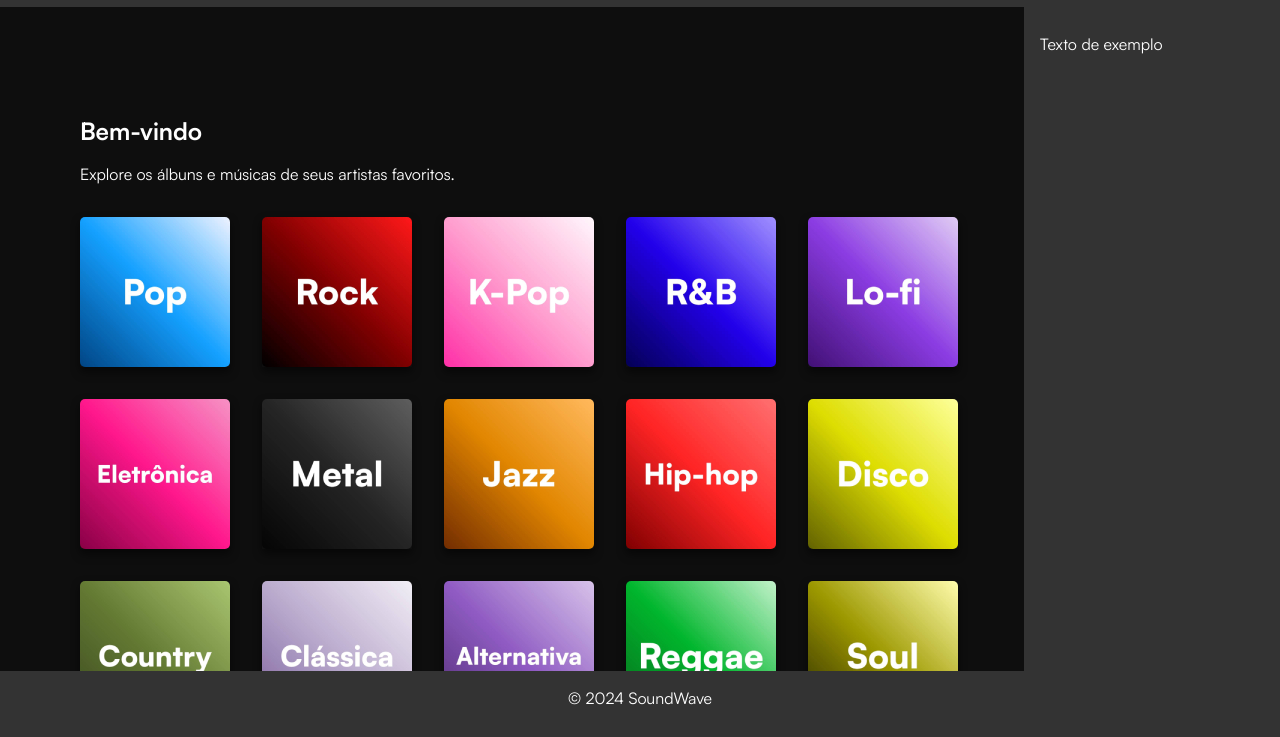
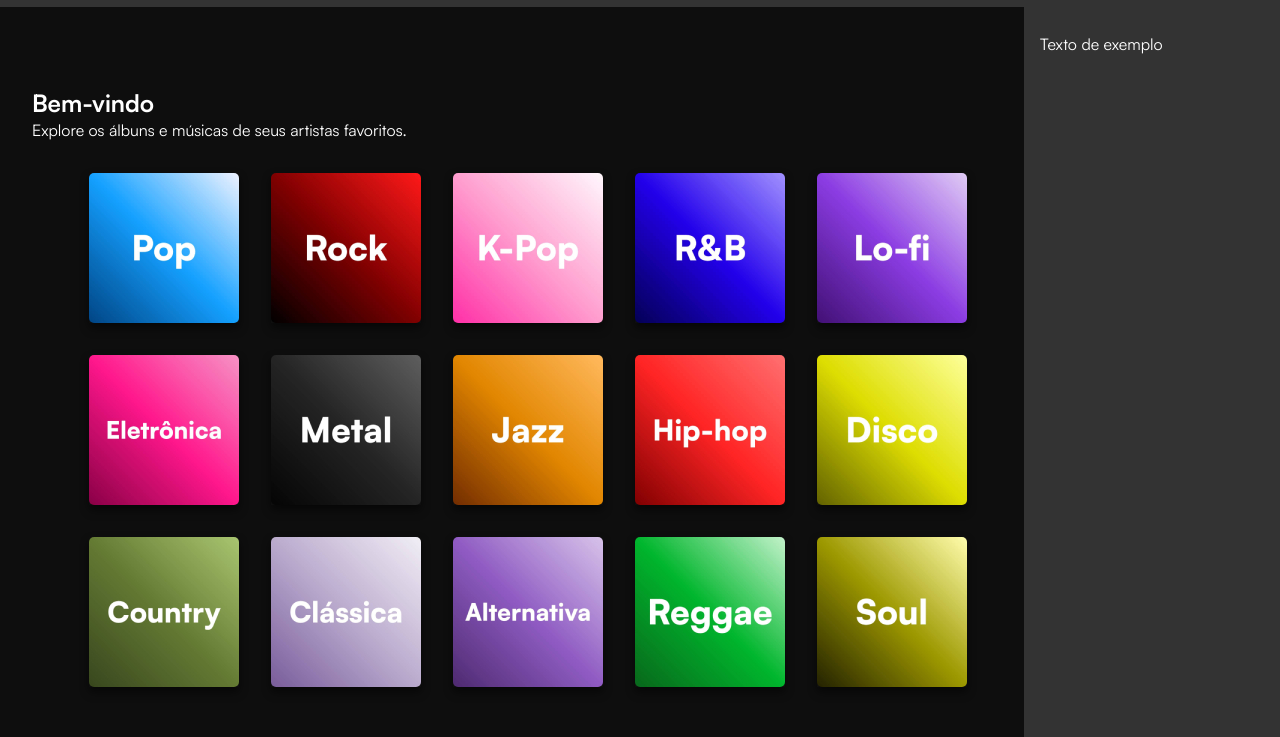
Before and after one commit to hyperGT/SoundWave-Music-Streaming, a plain HTML site: page index.html in a window 1280 px wide. Shown: the part 63-800 px from the top of the page. Drawn offline with nearby package versions, Linux system fonts and the light colour scheme.

Commit message:
Consertando a disposição dos elementos html na tela
Co-authored-by: Davy Andrade <DavyAndrade@users.noreply.github.com>

```diff
--- a/css/artist.css
+++ b/css/artist.css
@@ -12,25 +12,7 @@
 /*conteúdo principal*/
 
 main{
-    width: 80%;
     padding: 0 2em 2em;
-    position: relative;
-    height: 880px;
-    align-items: center;
-    /*background-color: aqua;*/
-    /*flex: 2; */
-}
-
-/*Barra lateral*/
-aside{
-    width: 20%;
-    height: 100%;
-    padding: 6em 1em;
-    background-color:#333;
-    position: fixed;
-    bottom: 0;
-    right: 0;
-    /*z-index: -1;*/
 }
 
 .banner {
@@ -66,22 +48,17 @@ aside{
 }
 
 .perfil{
-    /*background-color: aqua;*/
-    height: 35%;
+    height: 300px;
 }
 
 .discografia{
     width: 100%;
-    margin-top: 10em;
     align-items: center;
     justify-content: center;
-    /*background-color: green;     */
 }
 
 #albums{
     width: 100%;
-    margin-top: 3em;
-    /*background-color: goldenrod;*/
 }
 
 a{
--- a/css/genre.css
+++ b/css/genre.css
@@ -4,26 +4,10 @@
 
 /*conteúdo principal*/
 main{
-    width: 80%;
-    padding: 0 2em 2em;
-    position: relative;
+    padding: 5em 2em 2em;
     height: 880px;
-    align-items: center;
-    /*background-color: aqua;*/
-    /*flex: 2; */
 }
 
-/*Barra lateral*/
-aside{
-    width: 20%;
-    height: 100%;
-    padding: 6em 1em;
-    background-color:#333;
-    position: fixed;
-    bottom: 0;
-    right: 0;
-    /*z-index: -1;*/
-}
 
 #tabela-artistas{
     /*background-color: aquamarine;*/
--- a/css/home.css
+++ b/css/home.css
@@ -2,32 +2,25 @@
 
 /*conteúdo principal*/
 main{
-    width: 80%;
-    position: relative;
-    padding: 6em 2em 2em;
+    /*width: 80%;*/
+    padding: 5em 2em 2em;
     height: 880px;
-    align-items: center;
 }
 
-/*Barra lateral*/
-aside{
-    width: 20%;
-    height: 100%;
-    background-color:#333;
-    position: fixed;
-    top:0;
-    right: 0;
-    padding: 6em 1em;
-    /*z-index: -1;*/
-}
 
 /*container dos cards e imagens principais*/
 .container{
     width: 100%;
     display: flex;
-    flex-wrap: wrap;
+    flex-direction: column;
+    justify-content: center;
+    align-items: center;
     margin-top: 2em;
-    margin-left: 1em;
+}
+
+.generos{
+    display: flex;
+    flex-direction: row;
 }
 
 /*alterando as imagens dos cards*/
--- a/css/reset.css
+++ b/css/reset.css
@@ -25,7 +25,22 @@ body{
     overflow:hidden;
 }
 
-main, aside{
+/*Barra lateral*/
+aside{
+    width: 20%;
+    height: 100%;
+    background-color:#333;
+    position: absolute;
+    right: 0;
+    padding: 6em 1em;
+    /*z-index: -1;*/
+}
+
+.separar {
+    width: 80%;
+}
+
+.separar, aside{
     overflow-y: auto; /* overflow vertical com barra de rolagem */
 }
 
@@ -54,7 +69,7 @@ header a{
 
 /*rodapé*/
 footer{
-    height: 80px;
+    height: 120px;
     position: relative;
     width: 100%;
     padding: 1em 0;
--- a/index.html
+++ b/index.html
@@ -53,15 +53,14 @@
             <p>Texto de exemplo</p>
         </aside>
 
+<div class="separar">
     <main>
-            <section class="generos">
-                <h2 style="margin-left: 2em; margin-top:0.5em;">Bem-vindo</h2>
-                <p style="margin-left: 3em; margin-top:1em;">Explore os álbuns e músicas de seus artistas favoritos.</p>
-
-                <!--<a class="ver" href="#" style="float: right;">Ver todos</a> -->
-
+        <h2>Bem-vindo</h2>
+        <p>Explore os álbuns e músicas de seus artistas favoritos.</p>
+        <section>
             <!--Gêneros musicais-->
             <div class="container">
+                <div class="generos">
                     <!--Primeira coluna-->
                     <div class="card">
                         <a href="genre.html" target="_blank"><img src="imgs/generos/Pop.jpg" alt="Pop" width="150px" height="150px"></a>
@@ -78,8 +77,10 @@
                     <div class="card">
                         <img src="imgs/generos/Lo-fi.jpg" alt="Lo-fi" width="150px" height="150px">
                     </div>
+                </div> <!--fim coluna 1-->
 
                 <!--Segunda coluna-->
+                <div class="generos">
                     <div class="card">
                         <img src="imgs/generos/Eletrônica.jpg" alt="Eletrônica" width="150px" height="150px">
                     </div>
@@ -95,8 +96,11 @@
                     <div class="card">
                         <img src="imgs/generos/Disco.jpg" alt="Disco" width="150px" height="150px">
                     </div>
+                </div>
 
                 <!--Terceira coluna-->
+                <div class="generos">
+
                     <div class="card">
                         <img src="imgs/generos/Country.jpg" alt="Country" width="150px" height="150px">
                     </div>
@@ -112,14 +116,17 @@
                     <div class="card">
                         <img src="imgs/generos/Soul.jpg" alt="Soul" width="150px" height="150px">
                     </div>
+                </div>
 
             </div> <!--Fim container-->
         </section>
+
     </main>
-
     <footer>
         <p>&copy; 2024 SoundWave</p>
     </footer>
+</div>
+
     </body>
 
 </html>
--- a/js/script.js
+++ b/js/script.js
@@ -6,16 +6,19 @@ var hidden = false
         $("aside").toggle();
 
         if(hidden==false){
-            $("main").css("width", "100%");
 
+            $(".separar").css("width", "100%");
+            /*$("main").css("width", "100%");*/
+/*
             $(".container").css({
                 "width": "80%",
                 "margin-left": "10em"
             });
-
+  */
             hidden = true;
         }else{
-            $("main").css("width", "80%");
+            $(".separar").css("width", "80%");
+            /*$("main").css("width", "80%");*/
 
             $(".container").css({
                 "width": "100%",
```
Also changed, not shown: artist.html (+6 -9 lines), genre.html (+4 -2 lines). Lines whose indentation alone changed are shown as unchanged.
